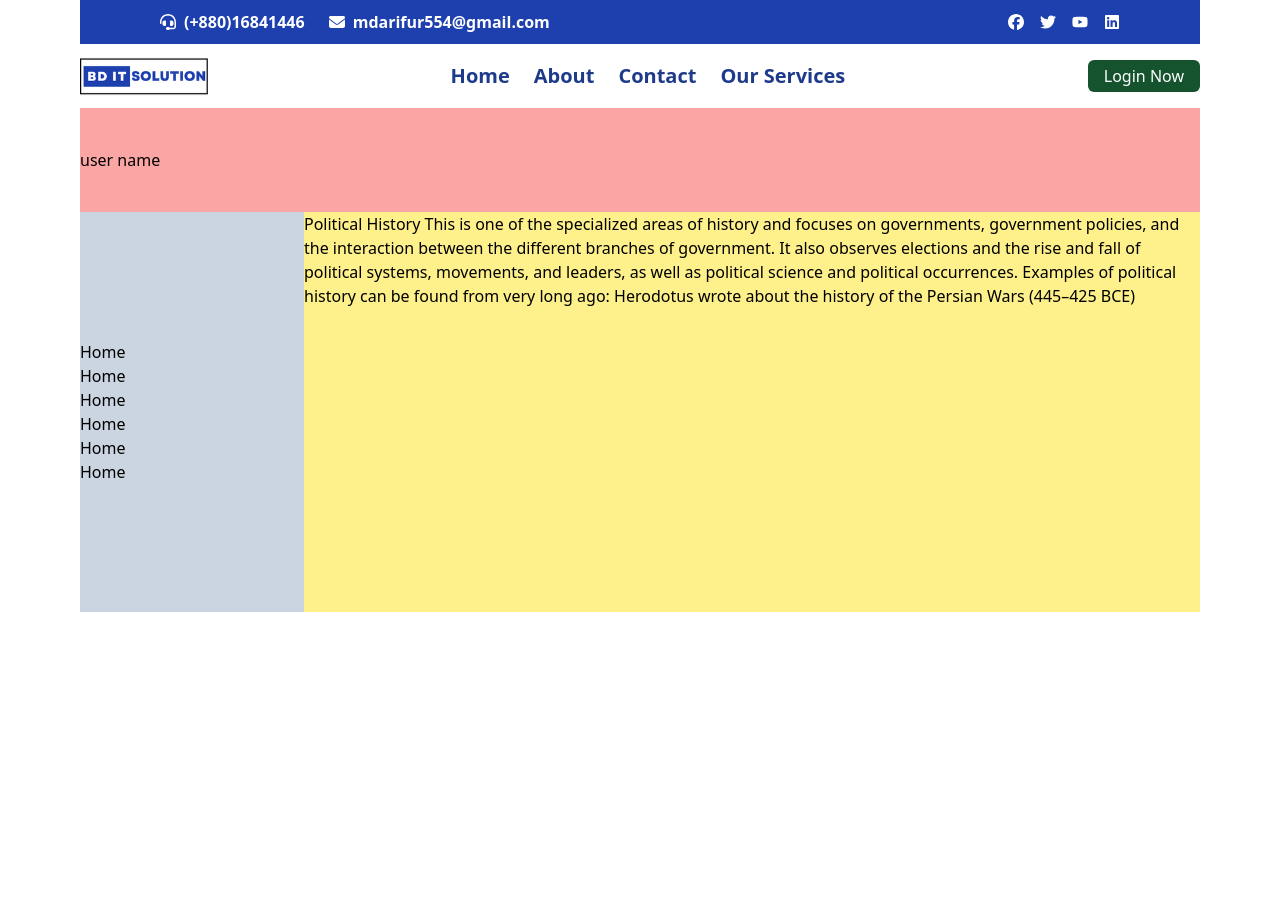
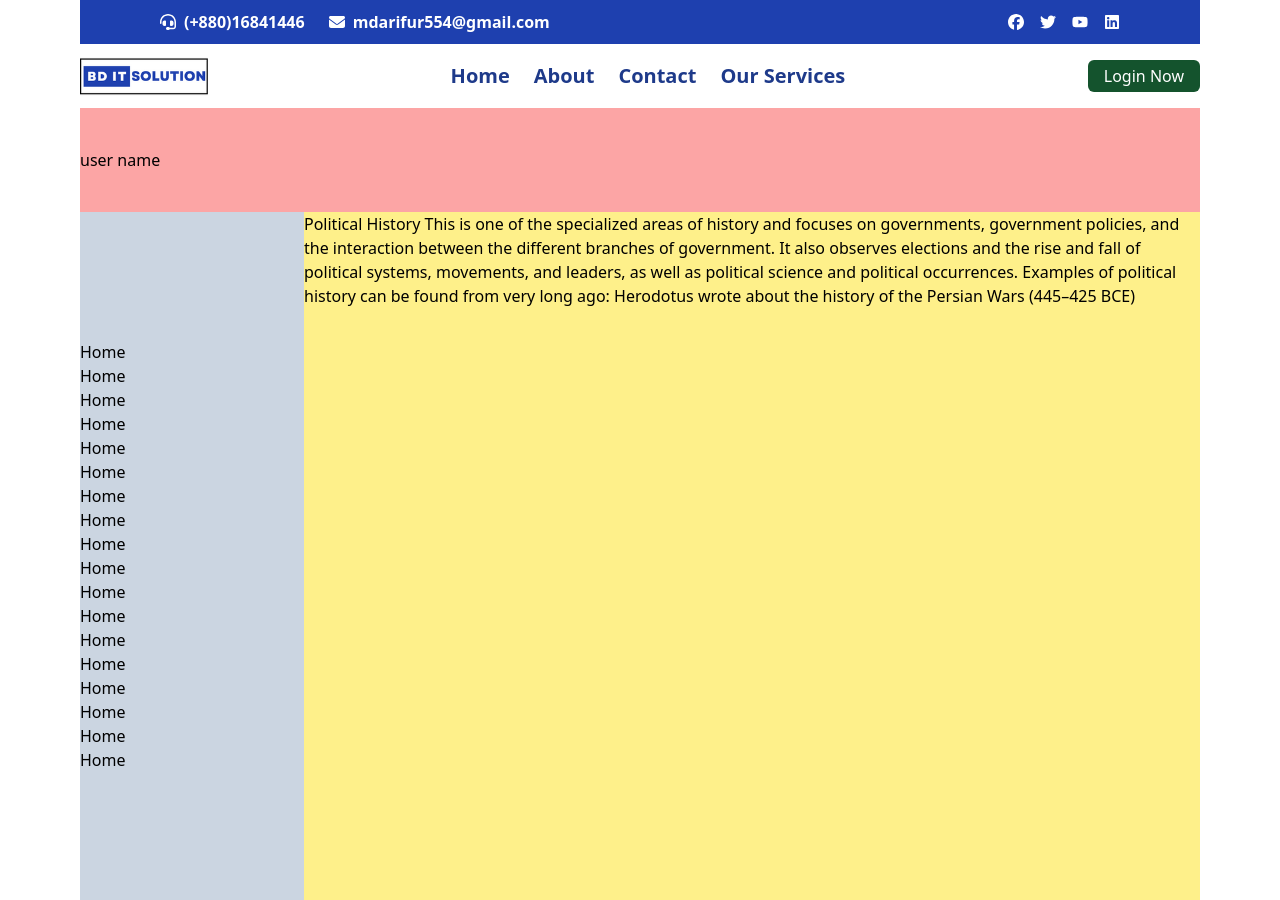
Before and after one commit to sojibpannashovon2/bd-solution-it, a React (Vite) app in the folder bd-client/: page /dashboard in a window 1280 px wide. Before the commit the page ends 800 px from the top, so only its background shows below. Built offline with nearby package versions, Linux system fonts and the light colour scheme.

Commit message:
today last task

```diff
--- a/bd-client/src/Dashboard/PagesDashboard/Sidebar.jsx
+++ b/bd-client/src/Dashboard/PagesDashboard/Sidebar.jsx
@@ -2,8 +2,20 @@ import React from "react";
 
 const Sidebar = () => {
   return (
-    <div className="bg-slate-300 py-32">
-      <ul>
+    <div className="bg-slate-300 py-32 ">
+      <ul className="overflow-auto">
+        <li>Home</li>
+        <li>Home</li>
+        <li>Home</li>
+        <li>Home</li>
+        <li>Home</li>
+        <li>Home</li>
+        <li>Home</li>
+        <li>Home</li>
+        <li>Home</li>
+        <li>Home</li>
+        <li>Home</li>
+        <li>Home</li>
         <li>Home</li>
         <li>Home</li>
         <li>Home</li>
--- a/bd-client/src/components/SafetyZone/Login.jsx
+++ b/bd-client/src/components/SafetyZone/Login.jsx
@@ -15,6 +15,7 @@ const Login = () => {
 
   const [password, setPassword] = useState("");
   const [email, setEmail] = useState("");
+  console.log(email);
   const navigate = useNavigate();
   useEffect(() => {
     setLoading(true);
@@ -23,7 +24,7 @@ const Login = () => {
 
   const fetchUser = () => {
     axios.get(`${import.meta.env.VITE_API_URL}/register`).then((res) => {
-      console.log(res.data);
+      // console.log(res.data);
       setLoading(false);
     });
   };
--- a/bd-client/src/components/SafetyZone/Signup.jsx
+++ b/bd-client/src/components/SafetyZone/Signup.jsx
@@ -12,13 +12,13 @@ const Signup = () => {
   const [email, setEmail] = useState("");
   const [password, setPassword] = useState("");
   const [userName, setUserName] = useState("");
-  console.log(user);
+
   useEffect(() => {
     fetchUser();
   }, []);
 
   const fetchUser = () => {
-    axios.get(`http://localhost:7001/register`).then((res) => {
+    axios.get(`${import.meta.env.VITE_API_URL}/register`).then((res) => {
       setUser(res.data);
     });
   };
@@ -26,7 +26,11 @@ const Signup = () => {
   const handleSubmit = (event) => {
     event.preventDefault();
     axios
-      .post(`http://localhost:7001/register`, { email, userName, password })
+      .post(`${import.meta.env.VITE_API_URL}/register`, {
+        email,
+        userName,
+        password,
+      })
       .then(() => {
         toast.success("Registration successfull");
         setEmail();
```
Also changed, not shown: 1 other file (tests, documents, lock files or other folders).
